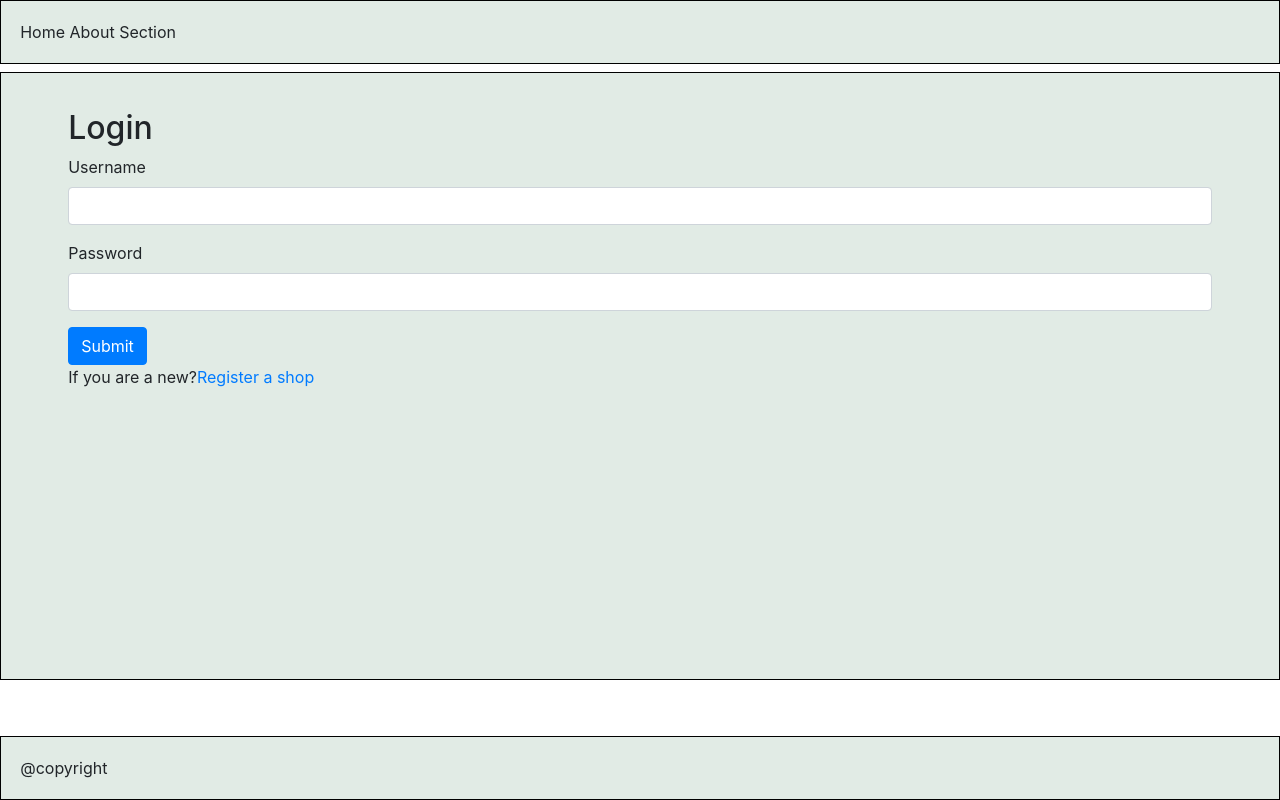
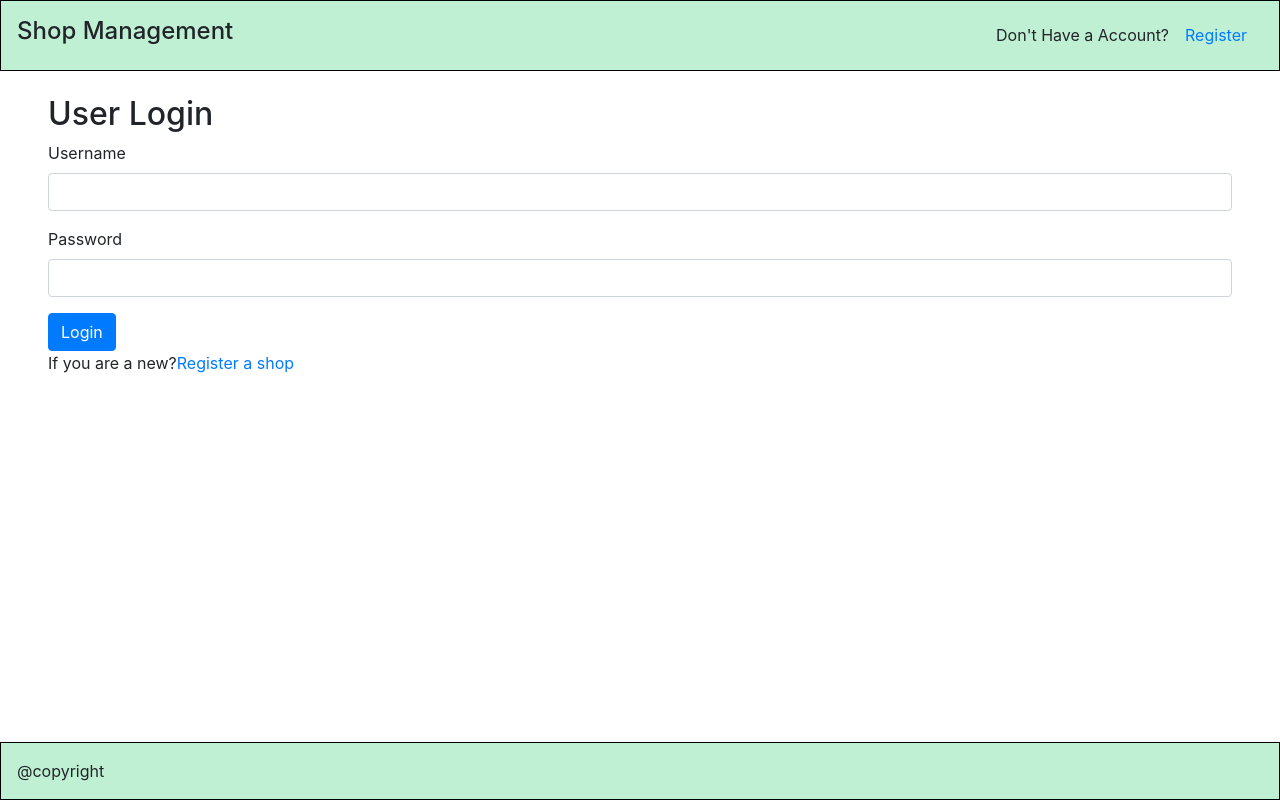
Before and after one commit to ravi750321/phpProject, a PHP site: page / in a window 1280 px wide. Run offline with PHP 8.4, Linux system fonts and the light colour scheme.

Commit message:
done till index page

```diff
--- a/index.php
+++ b/index.php
@@ -18,14 +18,16 @@
 
     .item {
 
-      background-color:rgb(225, 235, 229);
+      background-color:rgb(192, 240, 211);
       border: 1px solid black;
-      padding: 1.2rem;
+      padding: 1rem;
     }
 
     #navbar {
       grid-area: navbar;
-
+      display: flex;
+      justify-content: space-between;
+      align-items: center;
     }
 
     #section {
@@ -44,23 +46,29 @@
 </head>
 <body>
   <div class="grid">
-    <div id="navbar" class="item">Home About Section</div>
-    <div id="section" class="item">
+
+    <div id="navbar" class="item"><span><h4>Shop Management</h4></span>
+    <span class="nav-bar">Don't Have a Account?<a class="nav-link" href="./register.php" style="display: inline;">Register</a>
+        </span>
+    </div>
+
+    <div id="section">
       <div class="login-box" style="margin:1rem 3rem;">
       <form>
-          <h2>Login</h2>
+          <h2>User Login</h2>
+
           <div class="mb-3">
-            <label for="exampleInputEmail1" class="form-label">Username</label>
-            <input type="email" class="form-control" id="exampleInputEmail1" aria-describedby="emailHelp">
-
-          </div>
-          <div class="mb-3">
-            <label for="exampleInputPassword1" class="form-label">Password</label>
-            <input type="password" class="form-control" id="exampleInputPassword1">
+            <label for="username" class="form-label">Username</label>
+            <input type="text" id="username" class="form-control" name="username" required>
           </div>
 
-          <button type="submit" class="btn btn-primary">Submit</button>
-          <div class="links">
+          <div class="mb-3">
+            <label for="password" class="form-label">Password</label>
+            <input type="password" class="form-control" id="password">
+          </div>
+
+        <div class="links">
+          <button type="submit" class="btn btn-primary">Login</button>
           <p>If you are a new?<a href="./register.php">Register a shop</a></p>
         </div>
         </form>
```
